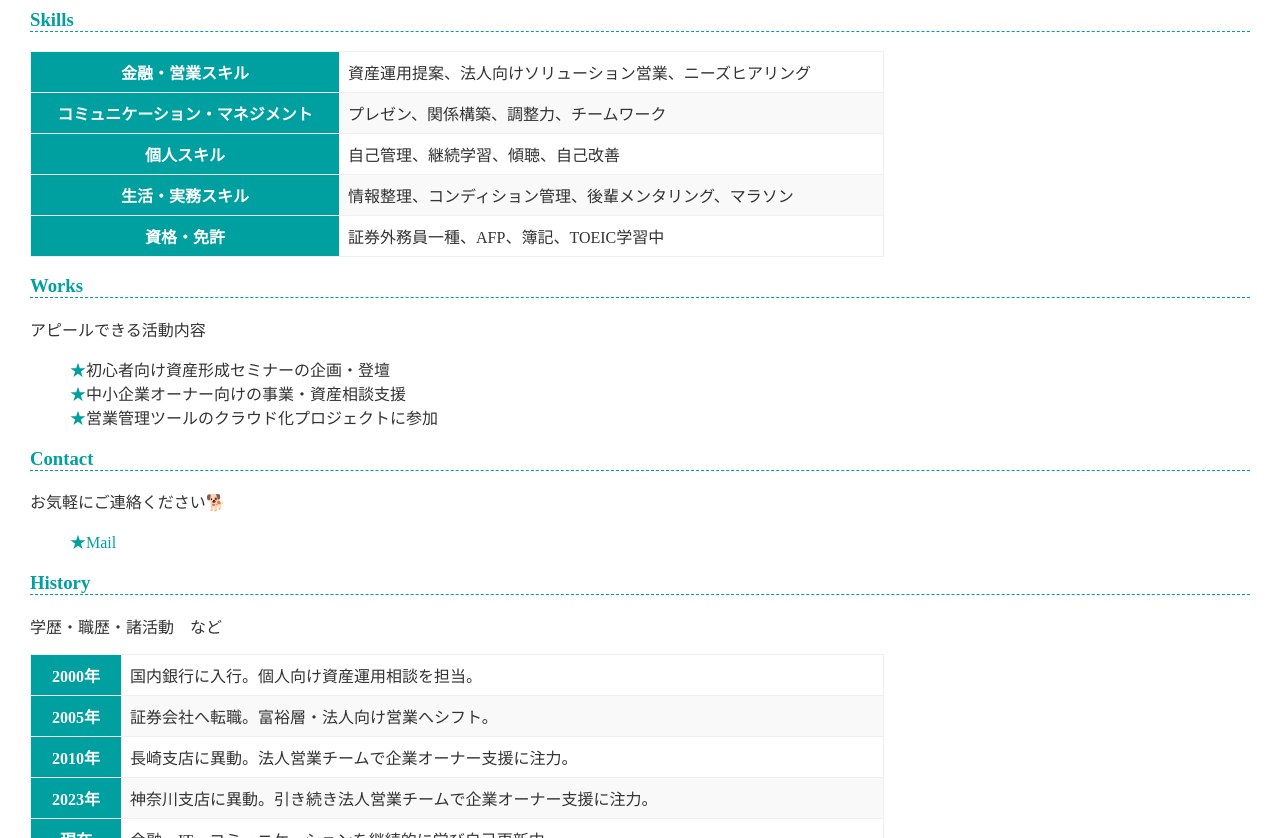
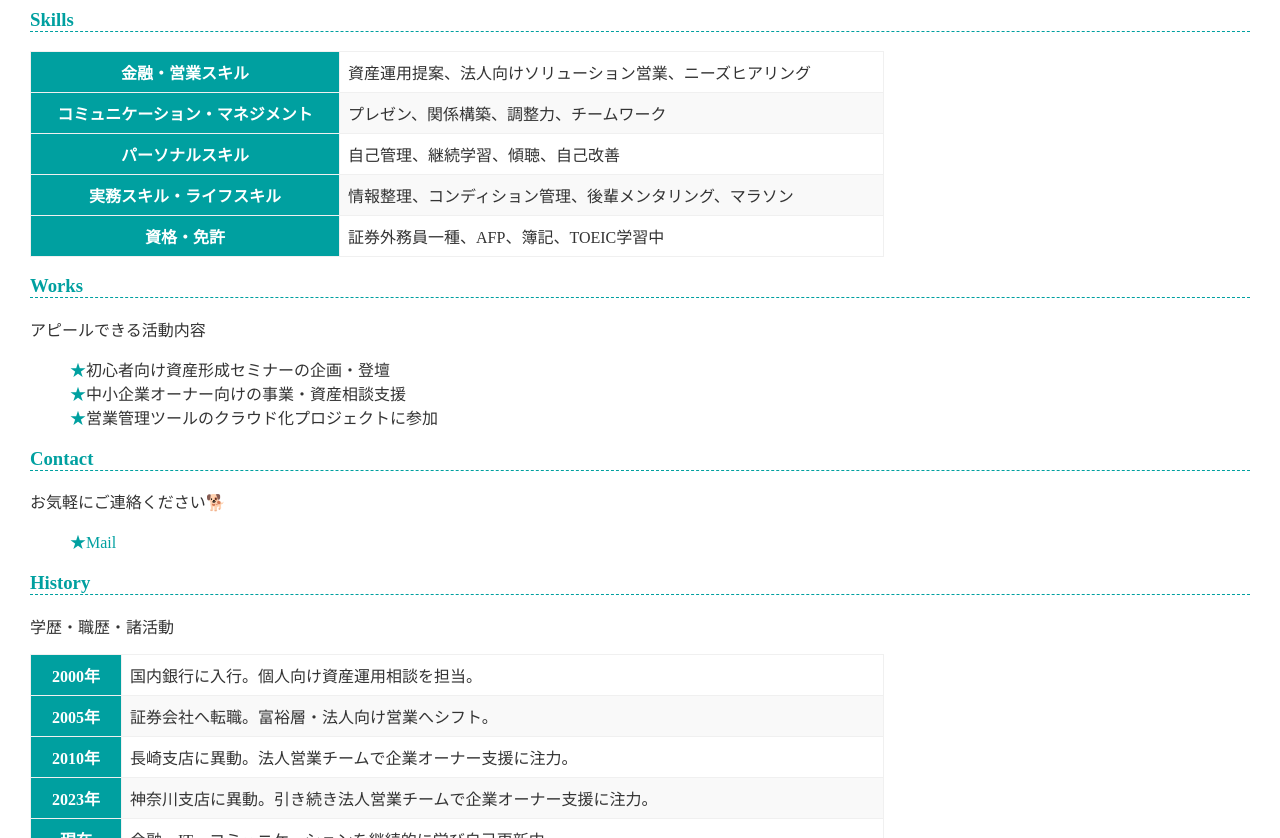
Before and after one commit to blueskymountain/blueskymountain.github.io, a plain HTML site: page index.html in a window 1280 px wide. Shown: the part 700-1538 px from the top of the page. Drawn offline with Linux system fonts and the light colour scheme.

Commit message:
プロフィール修正

```diff
--- a/index.html
+++ b/index.html
@@ -39,13 +39,13 @@
       </td>
     </tr>
     <tr>
-      <th>個人スキル</th>
+      <th>パーソナルスキル</th>
       <td>
         自己管理、継続学習、傾聴、自己改善
       </td>
     </tr>
     <tr>
-      <th>生活・実務スキル</th>
+      <th>実務スキル・ライフスキル</th>
       <td>
         情報整理、コンディション管理、後輩メンタリング、マラソン
       </td>
@@ -73,7 +73,7 @@
   </ul>
 
   <h3>History</h3>
-  <p>学歴・職歴・諸活動　など</p>
+  <p>学歴・職歴・諸活動</p>
   <table>
     <tr>
       <th>2000年</th>
@@ -100,6 +100,6 @@
   <h3>好きな動画</h3>
   <iframe width="560" height="315" src="https://www.youtube.com/embed/VyzqHFdzBKg?si=_wkWnxMQ2TxrRlK9" title="YouTube video player" frameborder="0" allow="accelerometer; autoplay; clipboard-write; encrypted-media; gyroscope; picture-in-picture; web-share" referrerpolicy="strict-origin-when-cross-origin" allowfullscreen></iframe>
   <h3>Open Processing</h3>
-    <iframe src="https://openprocessing.org/sketch/2803856/embed/" width="560" height="400"></iframe>
+  <iframe src="https://openprocessing.org/sketch/2803856/embed/" width="560" height="400"></iframe>
 </body>
 </html>
```
